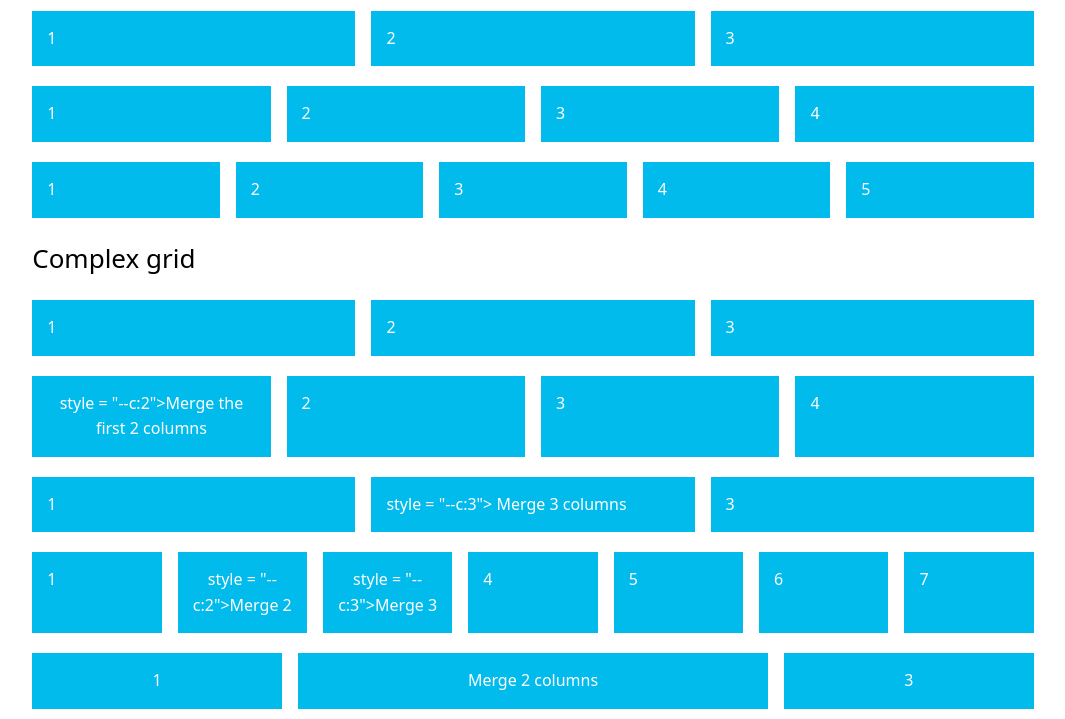
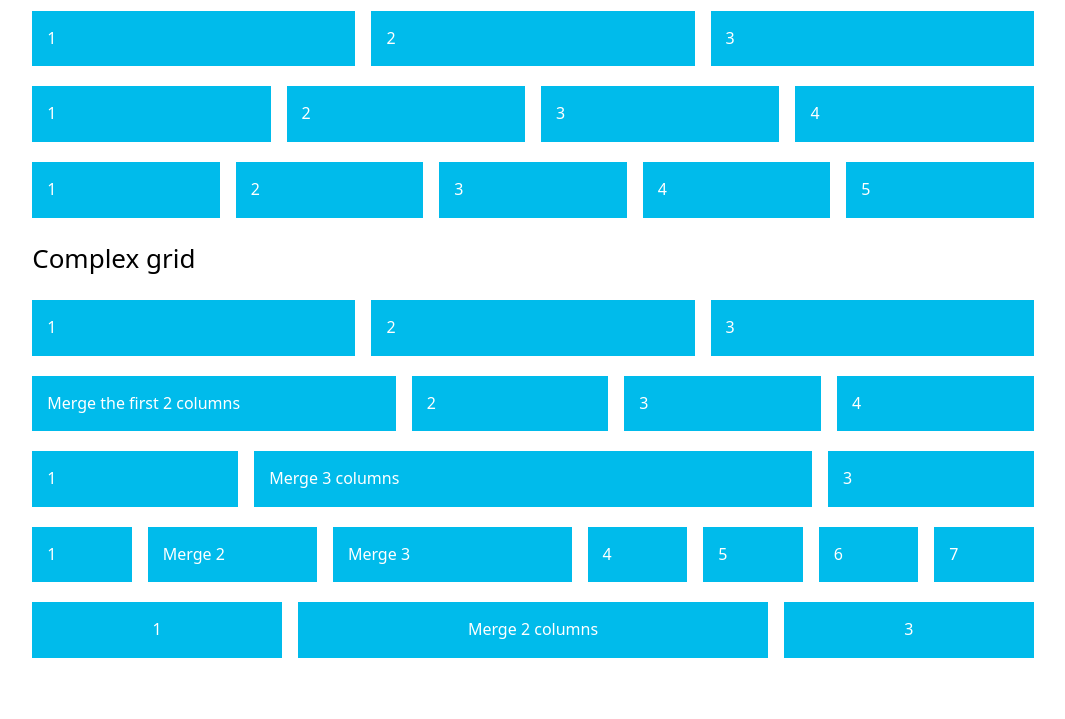
Before and after one commit to vladocar/Basic.css, a website: page grid.html in a window 1280 px wide. Shown: the part 100-819 px from the top of the page, without its empty margins (103-1168 px from the left). Drawn offline with Linux system fonts and the light colour scheme.

Commit message:
fix section style

```diff
--- a/grid.html
+++ b/grid.html
@@ -56,20 +56,20 @@
 		<section> 3 </section>
 	</section>
 	<section>
-		<section> style = "--c:2">Merge the first 2 columns</section>
+		<section style = "--c:2">Merge the first 2 columns</section>
 		<section>2</section>
 		<section>3</section>
 		<section>4</section>
 	</section>
 	<section>
 		<section> 1 </section>
-		<section> style = "--c:3"> Merge 3 columns </section>
+		<section style = "--c:3"> Merge 3 columns </section>
 		<section> 3 </section>
 	</section>
 	<section>
 		<section>1</section>
-		<section> style = "--c:2">Merge 2</section>
-		<section> style = "--c:3">Merge 3</section>
+		<section style = "--c:2">Merge 2</section>
+		<section style = "--c:3">Merge 3</section>
 		<section>4</section>
 		<section>5</section>
 		<section>6</section>
```
